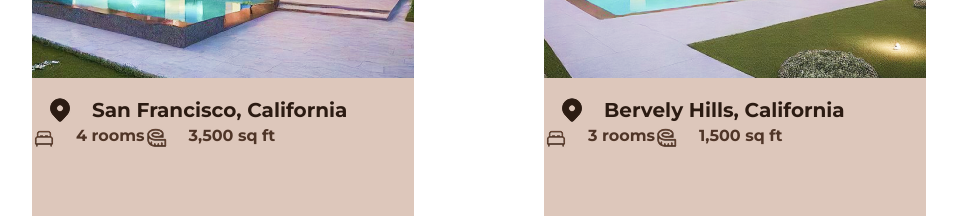
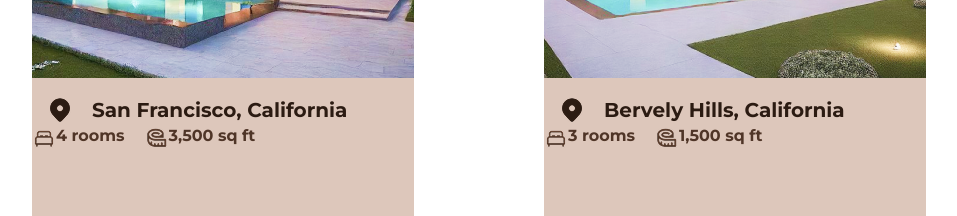
Before and after one commit to gabrieljcoutinho/Projeto-Dwello, a React (Create React App) app: page / in a window 1280 px wide. Shown: the part 2620-2836 px from the top of the page, without its empty margins (161-1118 px from the left). Built offline with nearby package versions, Linux system fonts and the light colour scheme.

Commit message:
espaçmento

```diff
--- a/src/Css/PopularResidence.css
+++ b/src/Css/PopularResidence.css
@@ -47,6 +47,7 @@
 
 .tamanhoDaCasa {
     display: flex;
+    gap: 20px;
 }
 
 .listaUlTamnhoDaCasa {
@@ -54,5 +55,4 @@
     color: #4F3527;
     font-family: Montserrat;
     font-weight: 700;
-    gap: 20px;
 }
```
